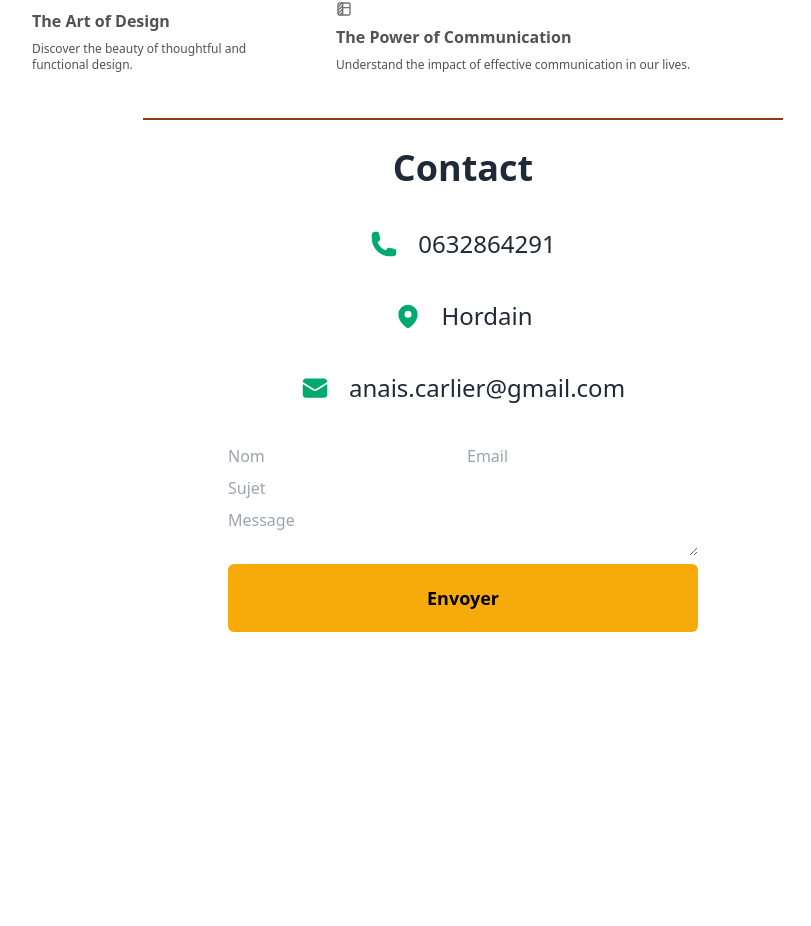
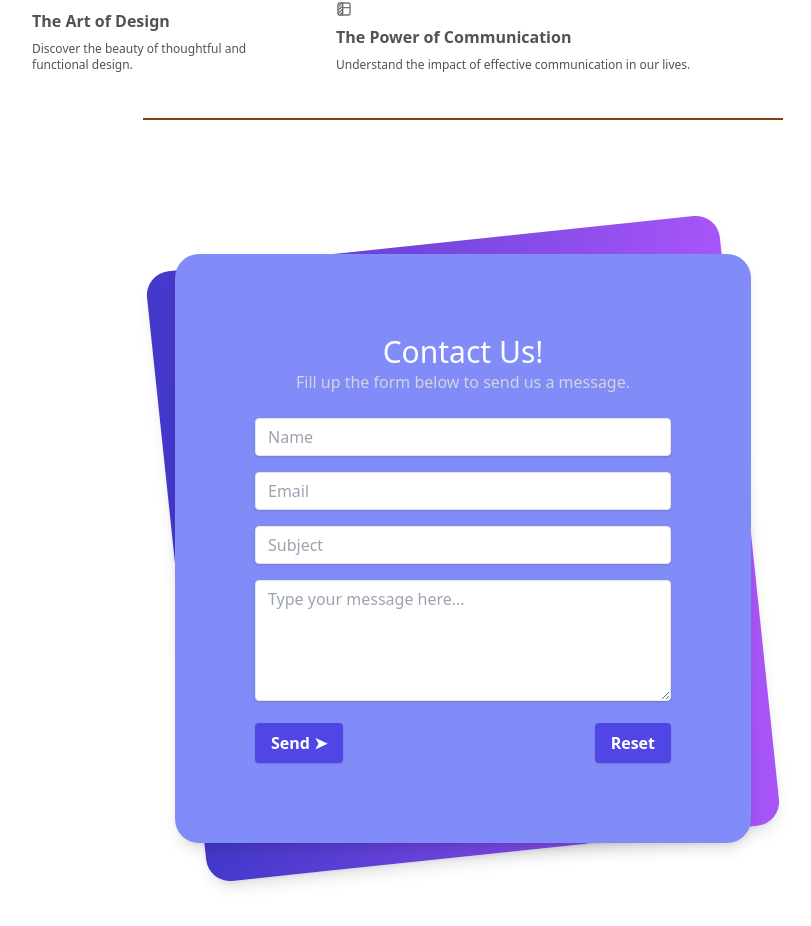
Before and after one commit to Alexskq/Naturo_Website, a Next.js app: page / in a window 1280 px wide. Shown: the part 1900-2826 px from the top of the page, without its empty margins (177-988 px from the left). Before the commit the page ends 2548 px from the top, so only its background shows below. Built offline with nearby package versions, Linux system fonts and the light colour scheme.

Commit message:
add new contact component

```diff
--- /dev/null
+++ b/app/Components/ContactMe.tsx
@@ -0,0 +1,61 @@
+export const ContactMe = () => {
+  return (
+    <div className="min-h-screen bg-white py-6 flex flex-col justify-center sm:py-12">
+      <div className="relative py-3 sm:max-w-xl sm:mx-auto">
+        <div className="absolute inset-0 bg-gradient-to-r from-indigo-700 to-purple-500 shadow-lg transform -skew-y-6 sm:skew-y-0 sm:-rotate-6 sm:rounded-3xl"></div>
+        <div className="text-white relative px-4 py-10 bg-indigo-400 shadow-lg sm:rounded-3xl sm:p-20">
+          <div className="text-center pb-6">
+            <h1 className="text-3xl">Contact Us!</h1>
+
+            <p className="text-gray-300">
+              Fill up the form below to send us a message.
+            </p>
+          </div>
+
+          <form>
+            <input
+              className="shadow mb-4 appearance-none border rounded w-full py-2 px-3 text-gray-700 leading-tight focus:outline-none focus:shadow-outline"
+              type="text"
+              placeholder="Name"
+              name="name"
+            />
+
+            <input
+              className="shadow mb-4 appearance-none border rounded w-full py-2 px-3 text-gray-700 leading-tight focus:outline-none focus:shadow-outline"
+              type="email"
+              placeholder="Email"
+              name="email"
+            />
+
+            <input
+              className="shadow mb-4 appearance-none border rounded w-full py-2 px-3 text-gray-700 leading-tight focus:outline-none focus:shadow-outline"
+              type="text"
+              placeholder="Subject"
+              name="_subject"
+            />
+
+            <textarea
+              className=" h-[121px] shadow mb-4 min-h-0 appearance-none border rounded h-64 w-full py-2 px-3 text-gray-700 leading-tight focus:outline-none focus:shadow-outline"
+              type="text"
+              placeholder="Type your message here..."
+              name="message"
+              // style="height: 121px;"
+            ></textarea>
+
+            <div className="flex justify-between">
+              <input
+                className="shadow bg-indigo-600 hover:bg-indigo-700 text-white font-bold py-2 px-4 rounded focus:outline-none focus:shadow-outline"
+                type="submit"
+                value="Send ➤"
+              />
+              <input
+                className="shadow bg-indigo-600 hover:bg-indigo-700 text-white font-bold py-2 px-4 rounded focus:outline-none focus:shadow-outline"
+                type="reset"
+              />
+            </div>
+          </form>
+        </div>
+      </div>
+    </div>
+  );
+};
--- a/app/page.tsx
+++ b/app/page.tsx
@@ -3,12 +3,12 @@
 import { useEffect, useState } from "react";
 import { Banner } from "./Components/Banner";
 
-import Contact from "./Components/Contact";
 import { Divider } from "./Components/Divider";
 import Grid from "./Components/Grid";
 import { Hero } from "./Components/Hero";
 import { Menu } from "./Components/Menu";
 
+import { ContactMe } from "./Components/ContactMe";
 import Navbar from "./Components/Navbar";
 
 export default function Home() {
@@ -50,7 +50,9 @@ export default function Home() {
       <Divider />
       <Grid />
       <Divider />
-      <Contact />
+      {/* <Contact />
+       */}
+      <ContactMe />
     </div>
   );
 }
```
